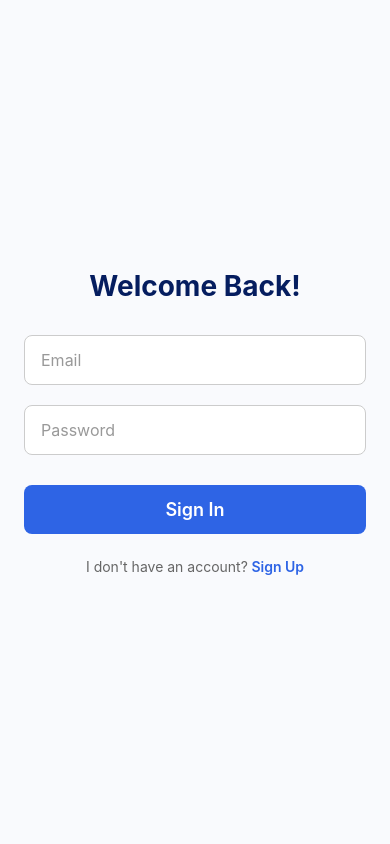
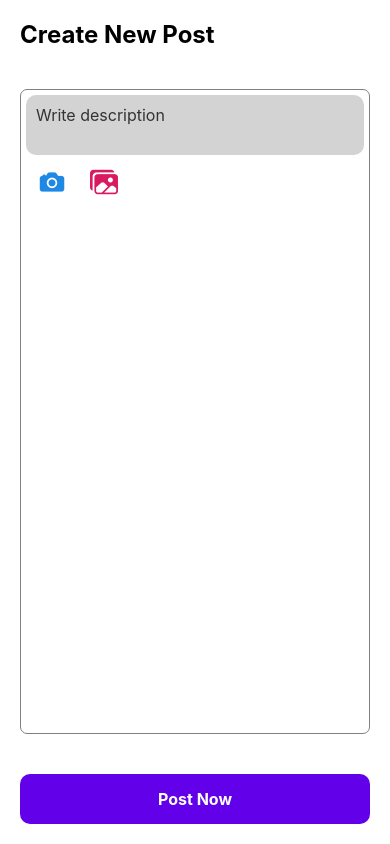
Before and after one commit to Kaifshk1707/Loopify, a React Native app: screen /CreatePostScreen in a window 390 px wide. Built offline with nearby package versions, Linux system fonts and the light colour scheme.

Commit message:
Camera & Gallery work done.

```diff
--- a/package.json
+++ b/package.json
@@ -20,6 +20,7 @@
     "react-native": "0.76.9",
     "react-native-axios": "^0.17.1",
     "react-native-gesture-handler": "^2.25.0",
+    "react-native-image-picker": "^8.2.0",
     "react-native-reanimated": "^3.17.5",
     "react-native-safe-area-context": "^5.4.0",
     "react-native-screens": "^4.10.0",
--- /dev/null
+++ b/src/components/Posts/CreatePostScreen.tsx
@@ -0,0 +1,136 @@
+import React, { useState } from "react";
+import {
+  View,
+  Text,
+  TouchableOpacity,
+  Image,
+  TextInput,
+  ScrollView,
+  Alert,
+} from "react-native";
+import { launchCamera, launchImageLibrary } from "react-native-image-picker";
+import AppAreaView from "../View/safeAreaView";
+import { Ionicons } from "@expo/vector-icons";
+import { globalColor } from "../../styles/globalColors";
+import { useNavigation } from "@react-navigation/native";
+
+const CreatePostScreen = () => {
+  const navigation = useNavigation();
+  const [selectedImageURI, setSelectedImageURI] = useState("");
+  const [description, setDescription] = useState("");
+
+  const openCamera = async () => {
+    try {
+      const result = await launchCamera({ mediaType: "photo" });
+      setSelectedImageURI(result.assets[0]?.uri);
+    } catch (error) {
+      console.log("Camera Error:", error);
+    }
+  };
+
+  const openGallery = async () => {
+    try {
+      const result = await launchImageLibrary({ mediaType: "photo" });
+      setSelectedImageURI(result.assets[0]?.uri);
+    } catch (error) {
+      console.log("Gallery Error:", error);
+    }
+  };
+
+  const createPost = ()=>{
+     navigation.goBack();
+     Alert.alert("Post created")
+  }
+
+  return (
+    <AppAreaView style={{ flex: 1, padding: 20, backgroundColor: "#fff" }}>
+      <Text style={{ fontSize: 24, fontWeight: "bold", marginBottom: 20 }}>
+        Create New Post
+      </Text>
+
+      {selectedImageURI ? (
+        <Image
+          source={{ uri: selectedImageURI }}
+          style={{
+            width: "45%",
+            height: "25%",
+            borderRadius: 10,
+            marginBottom: 20,
+            resizeMode: "cover",
+            alignSelf: "center",
+          }}
+        />
+      ) : null}
+
+      <ScrollView
+        style={{
+          borderRadius: 7,
+          marginVertical: 20,
+          borderColor: globalColor.gray,
+          borderWidth: 1,
+          padding: 5,
+          marginBottom: 20,
+        }}
+      >
+        <TextInput
+          placeholder="Write description"
+          value={description}
+          onChangeText={setDescription}
+          multiline
+          style={{
+            backgroundColor: globalColor.lightGray,
+            borderRadius: 10,
+            padding: 10,
+            minHeight: 60,
+            fontSize: 16,
+            color: "#333",
+            textAlignVertical: "top",
+          }}
+        />
+
+        <View
+          style={{
+            flexDirection: "row",
+            justifyContent: "space-evenly",
+            width: "25%",
+          }}
+        >
+          <TouchableOpacity
+            onPress={openCamera}
+            style={{
+              padding: 12,
+              borderRadius: 10,
+            }}
+          >
+            <Ionicons name="camera" size={28} color="#1e88e5" />
+          </TouchableOpacity>
+
+          <TouchableOpacity
+            onPress={openGallery}
+            style={{
+              padding: 12,
+            }}
+          >
+            <Ionicons name="images" size={28} color="#d81b60" />
+          </TouchableOpacity>
+        </View>
+      </ScrollView>
+      <TouchableOpacity
+        onPress={createPost}
+        style={{
+          backgroundColor: "#6200ea",
+          padding: 15,
+          borderRadius: 10,
+          marginTop: 20,
+          alignItems: "center",
+        }}
+      >
+        <Text style={{ color: "#fff", fontSize: 16, fontWeight: "bold" }}>
+          Post Now
+        </Text>
+      </TouchableOpacity>
+    </AppAreaView>
+  );
+};
+
+export default CreatePostScreen;
--- a/src/navigations/MainAppStack.tsx
+++ b/src/navigations/MainAppStack.tsx
@@ -5,6 +5,7 @@ import MainAppBottomTab from "./MainBottomTab";
 import HomeScreen from "../screens/Home/HomeScreen";
 import ChatListScreen from "../components/Chats/ChatListScreen";
 import ChatScreen from "../components/Chats/ChatScreen";
+import CreatePostScreen from "../components/Posts/CreatePostScreen";
 
 const Stack = createStackNavigator();
 
@@ -14,10 +15,11 @@ const MainAppStack = () => {
       // initialRouteName={"AuthStack"}
       screenOptions={{ headerShown: false }}
     >
-      <Stack.Screen name="AuthStack" component={AuthStack} />
+      {/* <Stack.Screen name="AuthStack" component={AuthStack} /> */}
       <Stack.Screen name="MainAppBottomTab" component={MainAppBottomTab} />
       <Stack.Screen name="ChatListScreen" component={ChatListScreen} />
       <Stack.Screen name="ChatScreen" component={ChatScreen} />
+      <Stack.Screen name="CreatePostScreen" component={CreatePostScreen} />
     </Stack.Navigator>
   );
 };
--- a/src/screens/Home/HomeScreen.tsx
+++ b/src/screens/Home/HomeScreen.tsx
@@ -1,4 +1,12 @@
-import { View, Text, FlatList, Image, TouchableOpacity } from "react-native";
+import {
+  View,
+  Text,
+  FlatList,
+  Image,
+  TouchableOpacity,
+  Modal,
+  TouchableWithoutFeedback,
+} from "react-native";
 import React, { useState } from "react";
 import { FontAwesome } from "@expo/vector-icons";
 import { posts } from "../../data/posts";
@@ -11,11 +19,15 @@ import {
   decreaseLike,
   increaseLike,
 } from "../../store/homeReducers/homeReducer";
+import AntDesign from "@expo/vector-icons/AntDesign";
+import { MaterialIcons } from "@expo/vector-icons";
+import { globalColor } from "../../styles/globalColors";
 
 const HomeScreen = () => {
   const navigation = useNavigation();
   const dispatch = useDispatch();
   const [likedPosts, setLikedPosts] = useState({});
+  const [modal, setModal] = useState(false);
 
   const increaseLikes = useSelector(
     (state) => state.increaseTotalLikes.totalLike
@@ -132,7 +144,7 @@ const HomeScreen = () => {
             {item.comments}
           </Text>
         </TouchableOpacity>
-        {/* Share */}{" "}
+        {/* Share */}
         <TouchableOpacity
           style={{ flexDirection: "row", alignItems: "center" }}
         >
@@ -166,11 +178,86 @@ const HomeScreen = () => {
   return (
     <AppAreaView style={{ flex: 1 }}>
       <GlobalHeader
-        headerTitle={"Loopify"}
-        onPressCreate={() => {}}
+        headerTitle={"Instagram"}
+        onPressCreate={() => setModal(true)}
         onPressCheck={() => {}}
         onPressChat={() => navigation.navigate("ChatListScreen")}
       />
+      <Modal
+        visible={modal}
+        transparent
+        animationType="slide"
+        onRequestClose={() => setModal(false)}
+      >
+        <TouchableOpacity
+          activeOpacity={1}
+          onPress={() => setModal(false)}
+          style={{
+            flex: 1,
+            backgroundColor: "rgba(0,0,0,0.4)",
+            justifyContent: "flex-end",
+          }}
+        >
+          <TouchableWithoutFeedback>
+            <View
+              style={{
+                width: "100%",
+                backgroundColor: "#fff",
+                paddingHorizontal: 20,
+                paddingTop: 15,
+                paddingBottom: 30,
+                borderTopLeftRadius: 15,
+                borderTopRightRadius: 15,
+              }}
+            >
+              <View style={{ alignItems: "center", marginBottom: 10 }}>
+                <View
+                  style={{
+                    width: 40,
+                    height: 5,
+                    backgroundColor: "#ccc",
+                    borderRadius: 3,
+                  }}
+                />
+              </View>
+              <Text
+                style={{ fontSize: 20, fontWeight: "bold", marginBottom: 15,alignSelf:"center" }}
+              >
+                Create
+              </Text>
+
+              <TouchableOpacity
+                onPress={() => navigation.navigate("CreatePostScreen")}
+                style={{
+                  flexDirection: "row",
+                  alignItems: "center",
+                  paddingVertical: 15,
+                  borderColor: globalColor.gray,
+                  borderWidth: 0.3,
+                  padding: "2%",
+                  borderRadius: 10,
+                }}
+              >
+                <View
+                  style={{
+                    width: 40,
+                    height: 40,
+                    borderRadius: 18,
+                    backgroundColor: globalColor.lightGray,
+                    alignItems: "center",
+                    justifyContent: "center",
+                    marginRight: 12,
+                  }}
+                >
+                  <AntDesign name="picture" size={30} color="black" />
+                </View>
+                <Text style={{ fontSize: 16, fontWeight: "500" }}>Post</Text>
+              </TouchableOpacity>
+            </View>
+          </TouchableWithoutFeedback>
+        </TouchableOpacity>
+      </Modal>
+
       <HomeStory />
       <FlatList
         data={posts}
```
Also changed, not shown: src/components/Camera/CameraGallery.tsx (added, +12 -0 lines), src/Save work/CreatePostscreen.txt (added), 1 other file (tests, documents, lock files or other folders).
